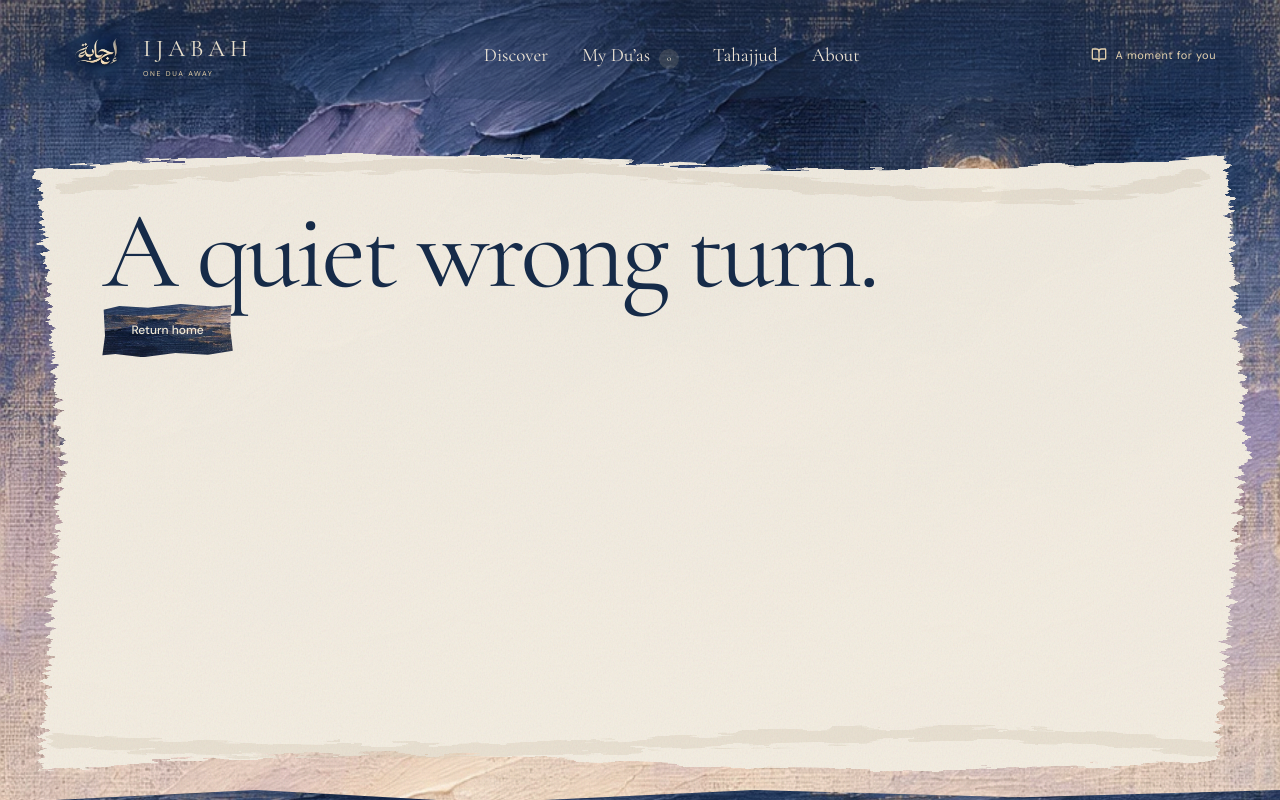
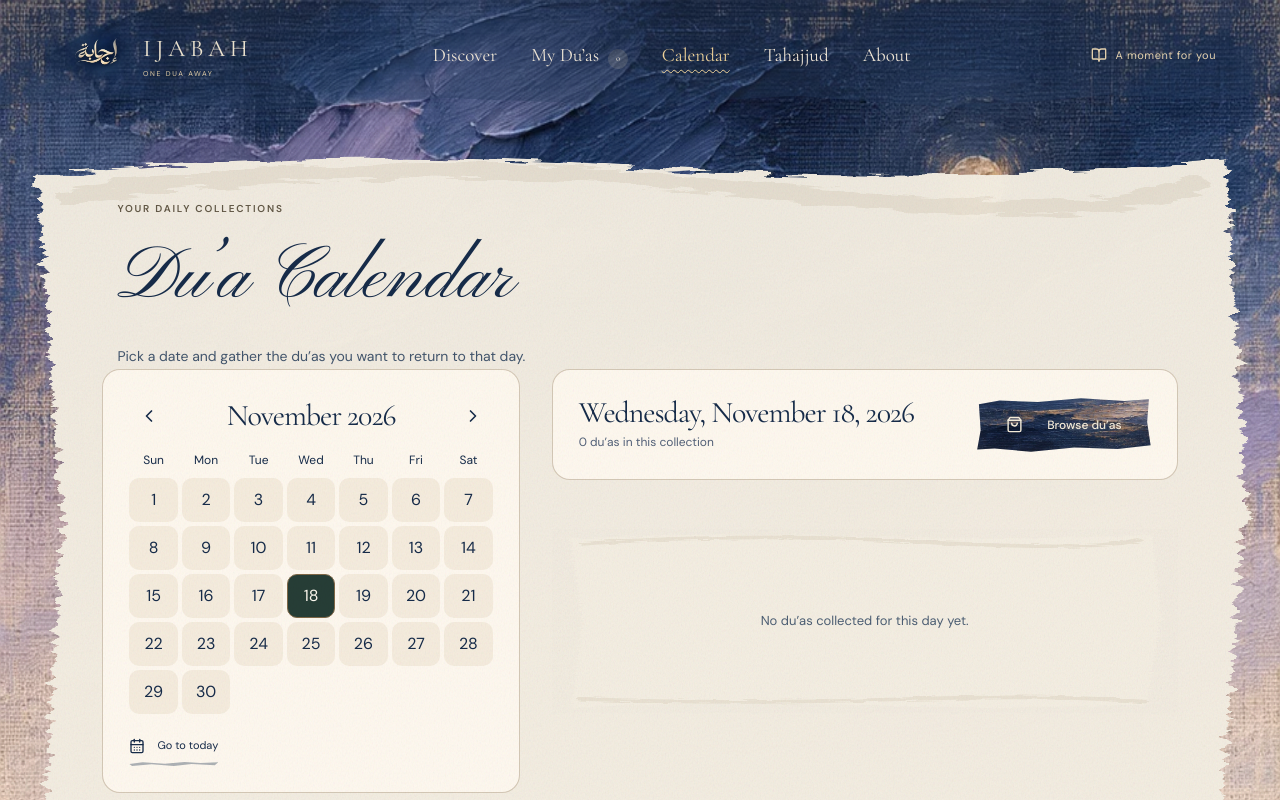
Before and after one commit to ArAhJeelani/ijtaba, a React (Vite) app: page /calendar in a window 1280 px wide. Both pictures are taken after a click on the button "Skip introduction ↗". Shown: the top 800 px of the page. Built offline with nearby package versions, Linux system fonts and the light colour scheme.

Commit message:
Add daily dua collections and calendar

```diff
--- a/src/App.tsx
+++ b/src/App.tsx
@@ -11,6 +11,8 @@ import {
   Moon,
   Search,
   Plus,
+  CalendarDays,
+  ShoppingBag,
 } from "lucide-react";
 import { motion, useReducedMotion } from "motion/react";
 import { duas } from "./data/duas";
@@ -20,6 +22,8 @@ import { TahajjudCalculator } from "./components/TahajjudCalculator";
 import { ReadingDialog } from "./components/ReadingDialog";
 import { Arrival } from "./components/Arrival";
 import { TahajjudEntrance } from "./components/TahajjudEntrance";
+import { DuaCalendar } from "./components/DuaCalendar";
+import { collectionDate, dateKey, fullDate } from "./utils/calendar";
 
 function Navbar() {
   const [open, setOpen] = useState(false),
@@ -54,6 +58,7 @@ function Navbar() {
         <NavLink to="/my-duas">
           My Du’as <span className="count">{c.items.length}</span>
         </NavLink>
+        <NavLink to="/calendar">Calendar</NavLink>
         <NavLink to="/tahajjud">Tahajjud</NavLink>
         <NavLink to="/about">About</NavLink>
       </nav>
@@ -233,6 +238,10 @@ function Discover() {
       new URLSearchParams(location.search).get("category") || "All",
     ),
     [trans, setTrans] = useState(false);
+  const collection = useCollection();
+  const selected = collectionDate(new URLSearchParams(location.search).get("date"));
+  const day = dateKey(selected);
+  const count = collection.data.days[day]?.length ?? 0;
   const categories = ["All", ...new Set(duas.map((d) => d.category))];
   const found = duas.filter(
     (d) =>
@@ -275,6 +284,16 @@ function Discover() {
           Show transliteration
         </label>
       </div>
+      <div className="daily-browse-bar">
+        <div>
+          <CalendarDays size={20} aria-hidden="true" />
+          <span>Collecting for <strong>{fullDate.format(selected)}</strong></span>
+        </div>
+        <Link className="button" to={`/calendar?date=${day}`}>
+          <ShoppingBag size={17} />
+          Daily collection <span className="count" aria-live="polite">{count}</span>
+        </Link>
+      </div>
       <div className="filters" aria-label="Filter by category">
         {categories.map((x) => (
           <button
@@ -293,7 +312,7 @@ function Discover() {
       </p>
       <div className="dua-grid">
         {found.map((d) => (
-          <DuaCard key={d.id} dua={d} transliteration={trans} />
+          <DuaCard key={d.id} dua={d} transliteration={trans} day={day} />
         ))}
       </div>
       {!found.length && (
@@ -342,6 +361,9 @@ function MyDuas() {
           session
         </span>
         <div>
+          <Link className="underlined" to="/calendar">
+            <CalendarDays size={17} /> Du’a Calendar
+          </Link>
           <button className="underlined" onClick={c.reset}>
             Reset reading progress
           </button>
@@ -652,6 +674,7 @@ export default function App() {
       ({
         "/discover": "Discover Du’as",
         "/my-duas": "My Du’as",
+        "/calendar": "Du’a Calendar",
         "/tahajjud": "Tahajjud",
         "/about": "About Ijabah",
       }[location.pathname] || "One Dua Away") + " · Ijabah";
@@ -690,6 +713,7 @@ export default function App() {
           />
           <Route path="/discover" element={<Discover />} />
           <Route path="/my-duas" element={<MyDuas />} />
+          <Route path="/calendar" element={<DuaCalendar />} />
           <Route path="/tahajjud" element={<Tahajjud />} />
           <Route path="/about" element={<About />} />
           <Route
--- /dev/null
+++ b/src/components/DuaCalendar.tsx
@@ -0,0 +1,88 @@
+import { CalendarDays, ChevronLeft, ChevronRight, ShoppingBag } from "lucide-react";
+import { Link, useSearchParams } from "react-router-dom";
+import { useCollection } from "../state/Collection";
+import { calendarDate, collectionDate, dateKey, fullDate } from "../utils/calendar";
+import { DuaCard } from "./DuaCard";
+import "./dua-calendar.css";
+
+const monthLabel = new Intl.DateTimeFormat(undefined, { month: "long", year: "numeric" });
+const weekday = new Intl.DateTimeFormat(undefined, { weekday: "short" });
+
+export function DuaCalendar() {
+  const [params, setParams] = useSearchParams();
+  const collection = useCollection();
+  const selected = collectionDate(params.get("date"));
+  const day = dateKey(selected);
+  const today = dateKey(new Date());
+  const year = selected.getFullYear();
+  const month = selected.getMonth();
+  const leading = calendarDate(year, month, 1).getDay();
+  const length = calendarDate(year, month + 1, 0).getDate();
+  const items = collection.itemsForDay(day);
+  const select = (date: Date) => setParams({ date: dateKey(date) }, { replace: true });
+
+  return (
+    <main className="section page daily-page">
+      <div className="section-heading">
+        <span className="eyebrow">YOUR DAILY COLLECTIONS</span>
+        <h2>Du’a Calendar</h2>
+        <p>Pick a date and gather the du’as you want to return to that day.</p>
+      </div>
+      <div className="daily-layout">
+        <section className="daily-calendar" aria-label="Choose a collection date">
+          <div className="daily-month">
+            <button type="button" aria-label="Previous month" disabled={year === 0 && month === 0} onClick={() => select(calendarDate(year, month - 1, 1))}>
+              <ChevronLeft size={20} />
+            </button>
+            <h3 aria-live="polite">{monthLabel.format(selected)}</h3>
+            <button type="button" aria-label="Next month" disabled={year === 9999 && month === 11} onClick={() => select(calendarDate(year, month + 1, 1))}>
+              <ChevronRight size={20} />
+            </button>
+          </div>
+          <div className="daily-grid">
+            {Array.from({ length: 7 }, (_, i) => (
+              <span className="daily-weekday" key={i}>{weekday.format(new Date(2024, 0, 7 + i))}</span>
+            ))}
+            {Array.from({ length: leading }, (_, i) => <span key={`blank-${i}`} aria-hidden="true" />)}
+            {Array.from({ length }, (_, i) => {
+              const date = calendarDate(year, month, i + 1);
+              const key = dateKey(date);
+              const count = collection.data.days[key]?.length ?? 0;
+              return (
+                <button
+                  type="button"
+                  className="daily-date"
+                  key={key}
+                  aria-pressed={key === day}
+                  aria-current={key === today ? "date" : undefined}
+                  aria-label={`${fullDate.format(date)}, ${count} ${count === 1 ? "du’a" : "du’as"}`}
+                  onClick={() => select(date)}
+                >
+                  {i + 1}
+                  {count > 0 && <small aria-hidden="true">{count}</small>}
+                </button>
+              );
+            })}
+          </div>
+          <button type="button" className="underlined" onClick={() => select(new Date())}>
+            <CalendarDays size={16} /> Go to today
+          </button>
+        </section>
+        <section className="daily-selection" aria-label="Selected day’s collection">
+          <div className="daily-selection-header">
+            <div>
+              <h3>{fullDate.format(selected)}</h3>
+              <p className="small" aria-live="polite">{items.length} {items.length === 1 ? "du’a" : "du’as"} in this collection</p>
+            </div>
+            <Link className="button" to={`/discover?date=${day}`}>
+              <ShoppingBag size={17} /> Browse du’as
+            </Link>
+          </div>
+          {items.length ? items.map((dua) => (
+            <DuaCard key={dua.id} dua={dua} day={day} dailyView />
+          )) : <div className="empty"><p>No du’as collected for this day yet.</p></div>}
+        </section>
+      </div>
+    </main>
+  );
+}
--- a/src/components/DuaCard.tsx
+++ b/src/components/DuaCard.tsx
@@ -1,4 +1,4 @@
-import { Check, Plus } from "lucide-react";
+import { Check, Plus, ShoppingBag, X } from "lucide-react";
 import type { Dua } from "../data/duas";
 import { useCollection } from "../state/Collection";
 export function SaveDuaButton({ id }: { id: string }) {
@@ -18,10 +18,16 @@ export function SaveDuaButton({ id }: { id: string }) {
 export function DuaCard({
   dua,
   transliteration = false,
+  day,
+  dailyView = false,
 }: {
   dua: Dua;
   transliteration?: boolean;
+  day?: string;
+  dailyView?: boolean;
 }) {
+  const c = useCollection();
+  const added = day && c.data.days[day]?.includes(dua.id);
   return (
     <article className="dua-card">
       <div className="eyebrow">{dua.category}</div>
@@ -44,7 +50,17 @@ export function DuaCard({
         ) : (
           <span>{dua.reference}</span>
         )}
-        <SaveDuaButton id={dua.id} />
+        {day ? (
+          <button
+            className={"save" + (added && !dailyView ? " saved" : "")}
+            aria-pressed={dailyView ? undefined : Boolean(added)}
+            aria-label={dailyView ? `Remove ${dua.title} from this day` : undefined}
+            onClick={() => c.toggleDay(day, dua.id)}
+          >
+            {dailyView ? <X size={16} /> : added ? <Check size={16} /> : <ShoppingBag size={16} />}
+            {dailyView ? "Remove from day" : added ? "Added to day" : "Add to collection"}
+          </button>
+        ) : <SaveDuaButton id={dua.id} />}
       </div>
     </article>
   );
--- /dev/null
+++ b/src/components/dua-calendar.css
@@ -0,0 +1,113 @@
+.daily-browse-bar,
+.daily-calendar,
+.daily-selection-header {
+  border: 1px solid #80684755;
+  background: #fffaf0df;
+  border-radius: 18px;
+  padding: clamp(14px, 3vw, 26px);
+}
+
+.daily-browse-bar,
+.daily-browse-bar > div,
+.daily-selection-header {
+  display: flex;
+  gap: 12px;
+  align-items: center;
+}
+
+.daily-browse-bar,
+.daily-selection-header {
+  justify-content: space-between;
+  flex-wrap: wrap;
+}
+
+.daily-browse-bar {
+  margin: 18px 0;
+}
+
+.daily-browse-bar .count {
+  color: inherit;
+  background: #fff3;
+}
+
+.daily-layout {
+  display: grid;
+  grid-template-columns: minmax(290px, 0.8fr) minmax(0, 1.2fr);
+  gap: clamp(16px, 3vw, 32px);
+  align-items: start;
+}
+
+.daily-month {
+  display: grid;
+  grid-template-columns: 40px 1fr 40px;
+  align-items: center;
+  text-align: center;
+}
+
+.daily-month h3,
+.daily-selection-header h3,
+.daily-selection-header p {
+  margin: 0;
+}
+
+.daily-month button,
+.daily-date {
+  display: grid;
+  place-content: center;
+  min-height: 40px;
+  padding: 0;
+  border: 1px solid transparent;
+  border-radius: 10px;
+  color: inherit;
+}
+
+.daily-grid {
+  display: grid;
+  grid-template-columns: repeat(7, minmax(0, 1fr));
+  gap: 4px;
+  margin: 15px 0;
+}
+
+.daily-weekday {
+  text-align: center;
+  font-size: 0.75rem;
+  margin-bottom: 5px;
+}
+
+.daily-date {
+  background: #e2d6be5c;
+  min-height: 44px;
+  font-variant-numeric: tabular-nums;
+}
+
+.daily-date small {
+  font-size: 0.65rem;
+  font-weight: 700;
+  line-height: 1;
+}
+
+.daily-date[aria-current="date"],
+.daily-date:hover,
+.daily-month button:hover {
+  border-color: #806847;
+}
+
+.daily-date[aria-pressed="true"] {
+  background: #263d36;
+  color: #fffaf0;
+}
+
+.daily-selection {
+  display: grid;
+  gap: 14px;
+}
+
+.daily-selection .dua-card {
+  transform: none;
+}
+
+@media (max-width: 740px) {
+  .daily-layout {
+    grid-template-columns: minmax(0, 1fr);
+  }
+}
--- a/src/state/Collection.tsx
+++ b/src/state/Collection.tsx
@@ -9,13 +9,14 @@ import { duas, type Dua } from "../data/duas";
 interface Stored {
   ids: string[];
   personal: Dua[];
+  days: Record<string, string[]>;
 }
 const key = "ijabah.collection.v1";
 function load(): Stored {
   try {
     const s = JSON.parse(localStorage.getItem(key) || "null");
     if (!s || !Array.isArray(s.ids) || !Array.isArray(s.personal))
-      return { ids: [], personal: [] };
+      return { ids: [], personal: [], days: {} };
     const personal = s.personal.filter(
       (d: Dua) =>
         d &&
@@ -23,7 +24,16 @@ function load(): Stored {
         typeof d.translation === "string" &&
         d.personal === true,
     );
+    const available = new Set([...duas, ...personal].map((d) => d.id));
+    const days: Stored["days"] = {};
+    for (const [date, ids] of Object.entries(s.days ?? {})) {
+      if (/^\d{4}-\d{2}-\d{2}$/.test(date) && Array.isArray(ids)) {
+        const valid = [...new Set<string>(ids.filter((id) => available.has(id)))];
+        if (valid.length) days[date] = valid;
+      }
+    }
     return {
+      days,
       personal,
       ids: [
         ...new Set<string>(
@@ -36,7 +46,7 @@ function load(): Stored {
       ],
     };
   } catch {
-    return { ids: [], personal: [] };
+    return { ids: [], personal: [], days: {} };
   }
 }
 function useCollectionState() {
@@ -53,13 +63,33 @@ function useCollectionState() {
       );
     }
   }, [data]);
+  const library = [...duas, ...data.personal];
   return {
     data,
     read,
     storageError,
     items: data.ids
-      .map((id) => [...duas, ...data.personal].find((d) => d.id === id)!)
+      .map((id) => library.find((d) => d.id === id)!)
       .filter(Boolean),
+    itemsForDay: (date: string) =>
+      (data.days[date] ?? []).flatMap((id) => {
+        const dua = library.find((item) => item.id === id);
+        return dua ? [dua] : [];
+      }),
+    toggleDay: (date: string, id: string) =>
+      set((s) => {
+        const current = s.days[date] ?? [];
+        const removing = current.includes(id);
+        const days = { ...s.days };
+        const next = removing ? current.filter((item) => item !== id) : [...current, id];
+        if (next.length) days[date] = next;
+        else delete days[date];
+        return {
+          ...s,
+          days,
+          ids: removing || s.ids.includes(id) ? s.ids : [...s.ids, id],
+        };
+      }),
     toggle: (id: string) =>
       set((s) => ({
         ...s,
@@ -72,7 +102,7 @@ function useCollectionState() {
         const ids = [...s.ids],
           i = ids.indexOf(id),
           j = i + delta;
-        if (j >= 0 && j < ids.length) [ids[i], ids[j]] = [ids[j], ids[i]];
+        if (i >= 0 && j >= 0 && j < ids.length) [ids[i], ids[j]] = [ids[j], ids[i]];
         return { ...s, ids };
       }),
     mark: (id: string) =>
@@ -88,7 +118,7 @@ function useCollectionState() {
         context: "In your own words.",
         personal: true,
       };
-      set((s) => ({ ids: [...s.ids, d.id], personal: [...s.personal, d] }));
+      set((s) => ({ ...s, ids: [...s.ids, d.id], personal: [...s.personal, d] }));
     },
   };
 }
--- /dev/null
+++ b/src/utils/calendar.ts
@@ -0,0 +1,24 @@
+export function dateKey(date: Date) {
+  return [
+    String(date.getFullYear()).padStart(4, "0"),
+    String(date.getMonth() + 1).padStart(2, "0"),
+    String(date.getDate()).padStart(2, "0"),
+  ].join("-");
+}
+
+export function collectionDate(value: string | null) {
+  if (value && /^\d{4}-\d{2}-\d{2}$/.test(value)) {
+    const date = new Date(value + "T12:00:00");
+    if (!Number.isNaN(date.getTime()) && dateKey(date) === value) return date;
+  }
+  return new Date();
+}
+
+export function calendarDate(year: number, month: number, day: number) {
+  const date = new Date();
+  date.setHours(12, 0, 0, 0);
+  date.setFullYear(year, month, day);
+  return date;
+}
+
+export const fullDate = new Intl.DateTimeFormat(undefined, { dateStyle: "full" });
```
